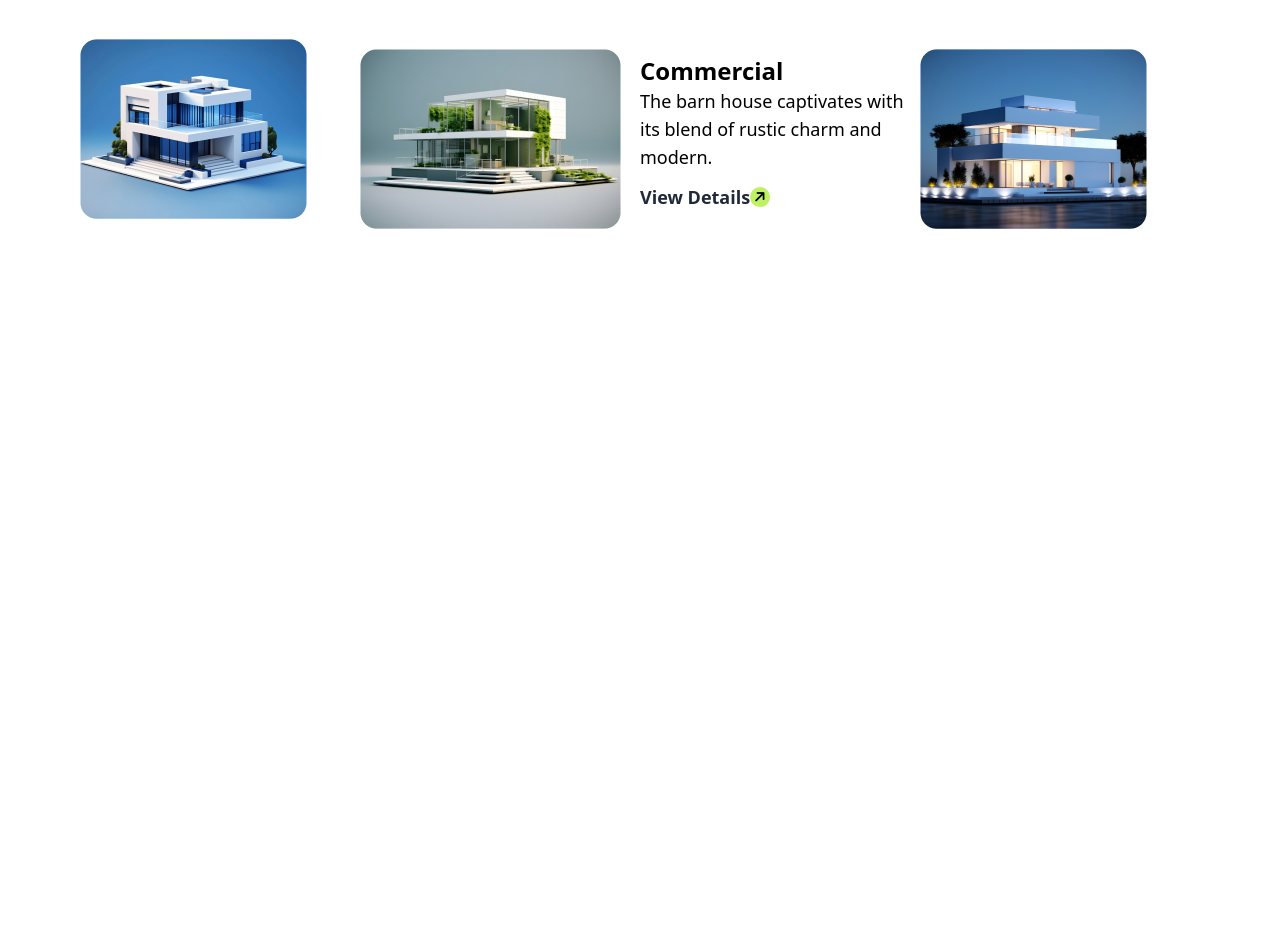
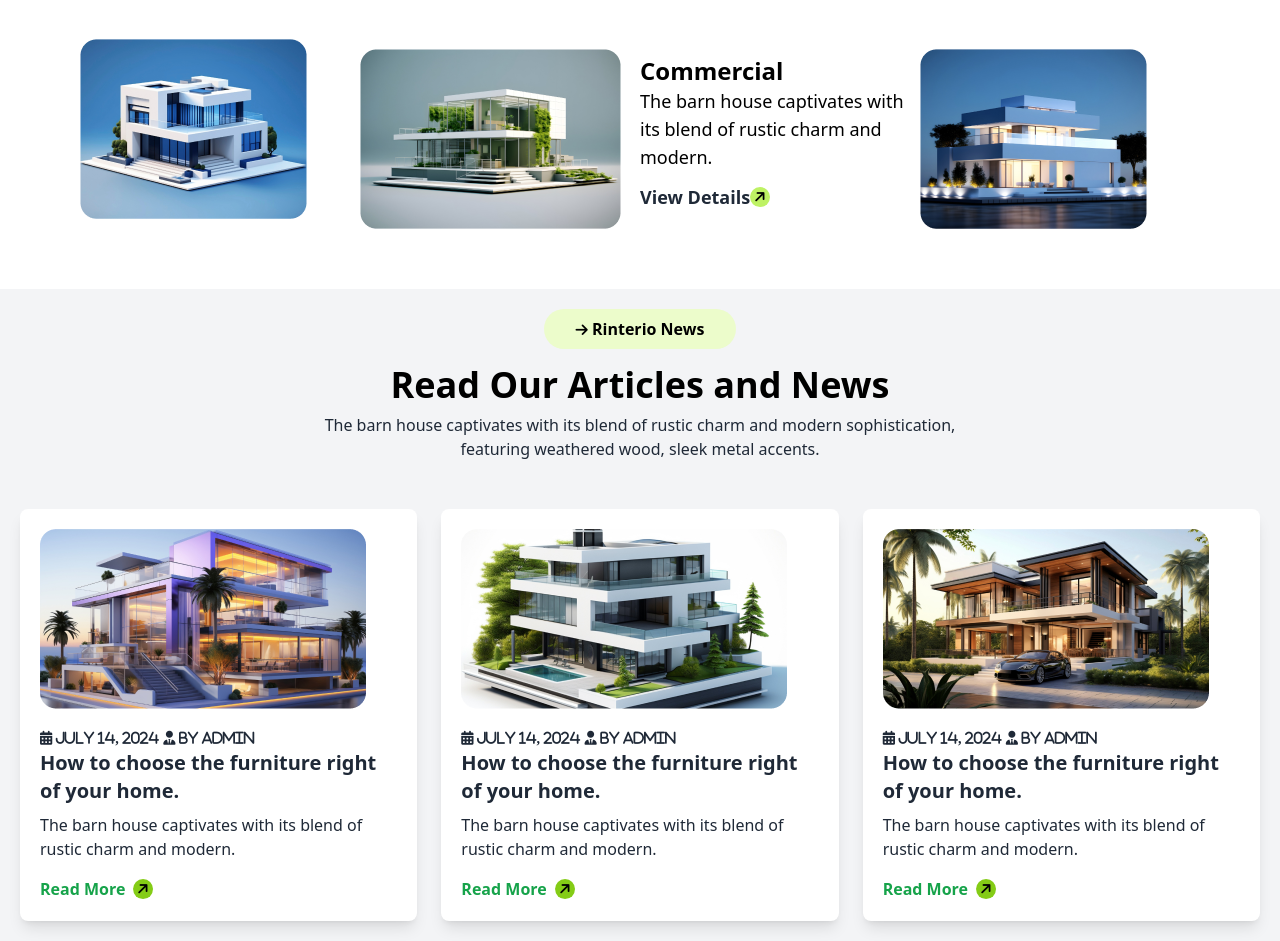
Before and after one commit to mollahwebdev0319/Assignment-03-Tailwind-CSS, a plain HTML site: page index.html in a window 1280 px wide. Shown: the part 2612-3553 px from the top of the page. Before the commit the page ends 2901 px from the top, so only its background shows below. Drawn offline with nearby package versions, Linux system fonts and the light colour scheme.

Commit message:
Added a Section 5

```diff
--- a/index.html
+++ b/index.html
@@ -230,5 +230,58 @@
     </div>
   </div>
   </section>
+  <!-- Section--5 -->
+
+<!-- text Section -->
+<div class="p-5 bg-gray-100">
+  <div class="mx-auto max-w-7xl">
+    <div class="mb-12 text-center">
+      <!-- Button -->
+  <button class="inline-block px-8 py-2 mb-4 font-semibold text-black rounded-full bg-lime-100"><i class="text-sm fa fa-arrow-right"> </i>
+    Rinterio News
+  </button>
+      <h2 class="mb-2 text-4xl font-bold text-black">Read Our Articles and News</h2>
+      <p>The barn house captivates with its blend of rustic charm and modern sophistication, <br> featuring weathered wood, sleek metal accents.</p>
+    </div>
+<div class="grid grid-cols-1 gap-6 md:grid-cols-3">
+<!-- Card 1 -->
+      <div class="p-5 bg-white rounded-lg shadow-lg">
+        <img src="image/article1.png" alt="House" class="mb-4 rounded-lg">
+        <i class="text-sm fa-duotone fa-solid fa-calendar-days"> July 14, 2024</i>
+        <i class="text-sm fa-sharp fa-solid fa-user-tie"> By Admin </i>
+        <h3 class="mb-2 text-xl font-bold">How to choose the furniture right of your home.</h3>
+        <p class="mb-4">The barn house captivates with its blend of rustic charm and modern.</p>
+        <a href="#" class="flex items-center gap-2 font-semibold text-green-600 hover:text-red-400">
+          Read More
+          <i class="inline-flex px-1 text-sm text-black -rotate-45 rounded-full bg-lime-500 fa fa-arrow-right"></i>
+        </a>
+      </div>
+<!-- Card 2 -->
+      <div class="p-5 bg-white rounded-lg shadow-lg">
+        <img src="image/article2.png" alt="House" class="mb-4 rounded-lg">
+        <i class="text-sm fa-duotone fa-solid fa-calendar-days"> July 14, 2024</i>
+        <i class="text-sm fa-sharp fa-solid fa-user-tie"> By Admin </i>
+        <h3 class="mb-2 text-xl font-bold">How to choose the furniture right of your home.</h3>
+        <p class="mb-4">The barn house captivates with its blend of rustic charm and modern.</p>
+        <a href="#" class="flex items-center gap-2 font-semibold text-green-600 hover:text-red-400">
+          Read More
+          <i class="inline-flex px-1 text-sm text-black -rotate-45 rounded-full bg-lime-500 fa fa-arrow-right"></i>
+        </a>
+      </div>
+ <!-- Card 3 -->
+    <div class="p-5 bg-white rounded-lg shadow-lg">
+        <img src="image/article3.png" alt="House" class="mb-4 rounded-lg">
+        <i class="text-sm fa-duotone fa-solid fa-calendar-days"> July 14, 2024</i>
+        <i class="text-sm fa-sharp fa-solid fa-user-tie"> By Admin </i>
+        <h3 class="mb-2 text-xl font-bold">How to choose the furniture right of your home.</h3>
+        <p class="mb-4">The barn house captivates with its blend of rustic charm and modern.</p>
+        <a href="#" class="flex items-center gap-2 font-semibold text-green-600 hover:text-red-400">
+          Read More
+          <i class="inline-flex px-1 text-sm text-black -rotate-45 rounded-full bg-lime-500 fa fa-arrow-right"></i>
+        </a>
+      </div>
+    </div>
+  </div>
+</div>
 </body>
 </html>
```
